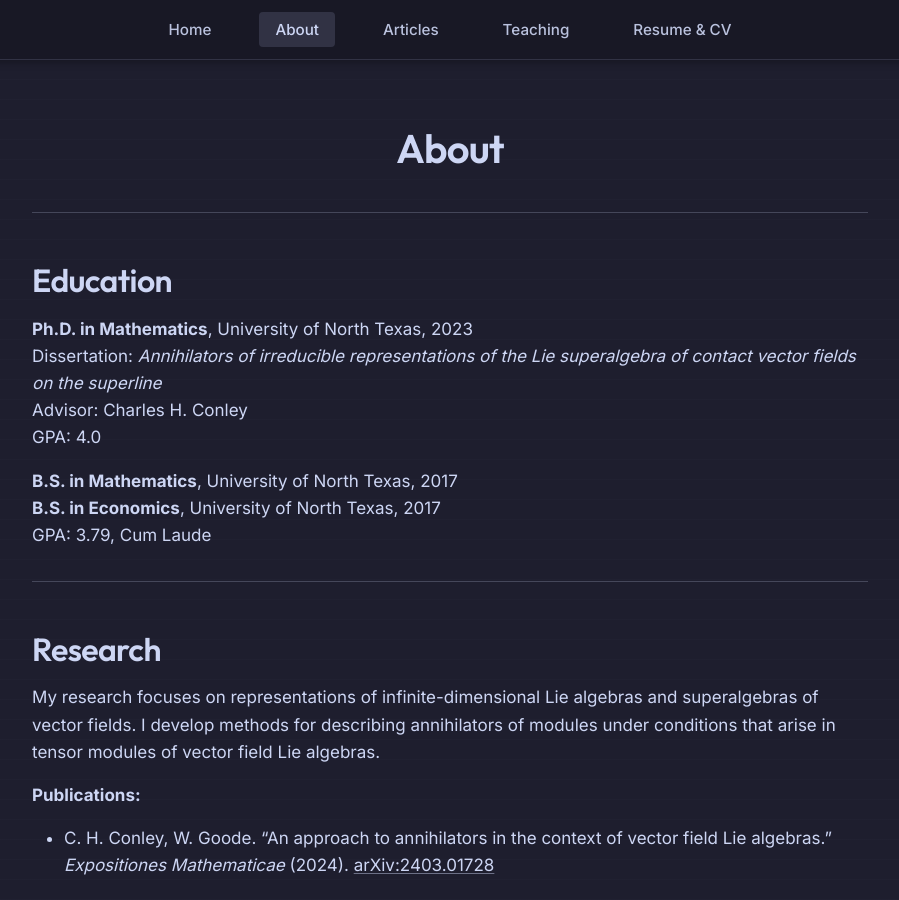
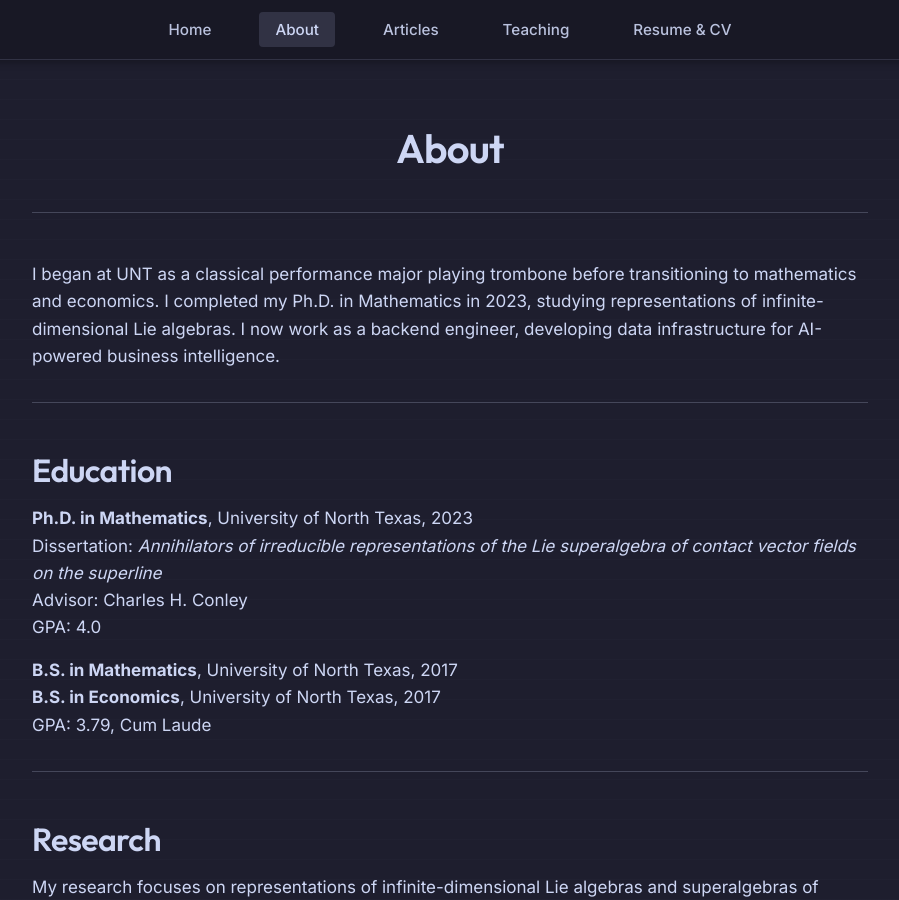
Before and after one commit to william-goode/william-goode.github.io, a Jekyll site: the page built from about.md, in a window 1280 px wide and 900 px high. Shown: the whole window, without its empty margins (190-1089 px from the left). Built offline with Jekyll 4.4.1, drawn with Linux system fonts in a browser that asks for light colours.

Commit message:
Add personal introduction to About page

```diff
--- a/about.md
+++ b/about.md
@@ -2,6 +2,10 @@
 layout: page
 title: About
 permalink: /about/
+---
+
+I began at UNT as a classical performance major playing trombone before transitioning to mathematics and economics. I completed my Ph.D. in Mathematics in 2023, studying representations of infinite-dimensional Lie algebras. I now work as a backend engineer, developing data infrastructure for AI-powered business intelligence.
+
 ---
 
 ## Education
```
